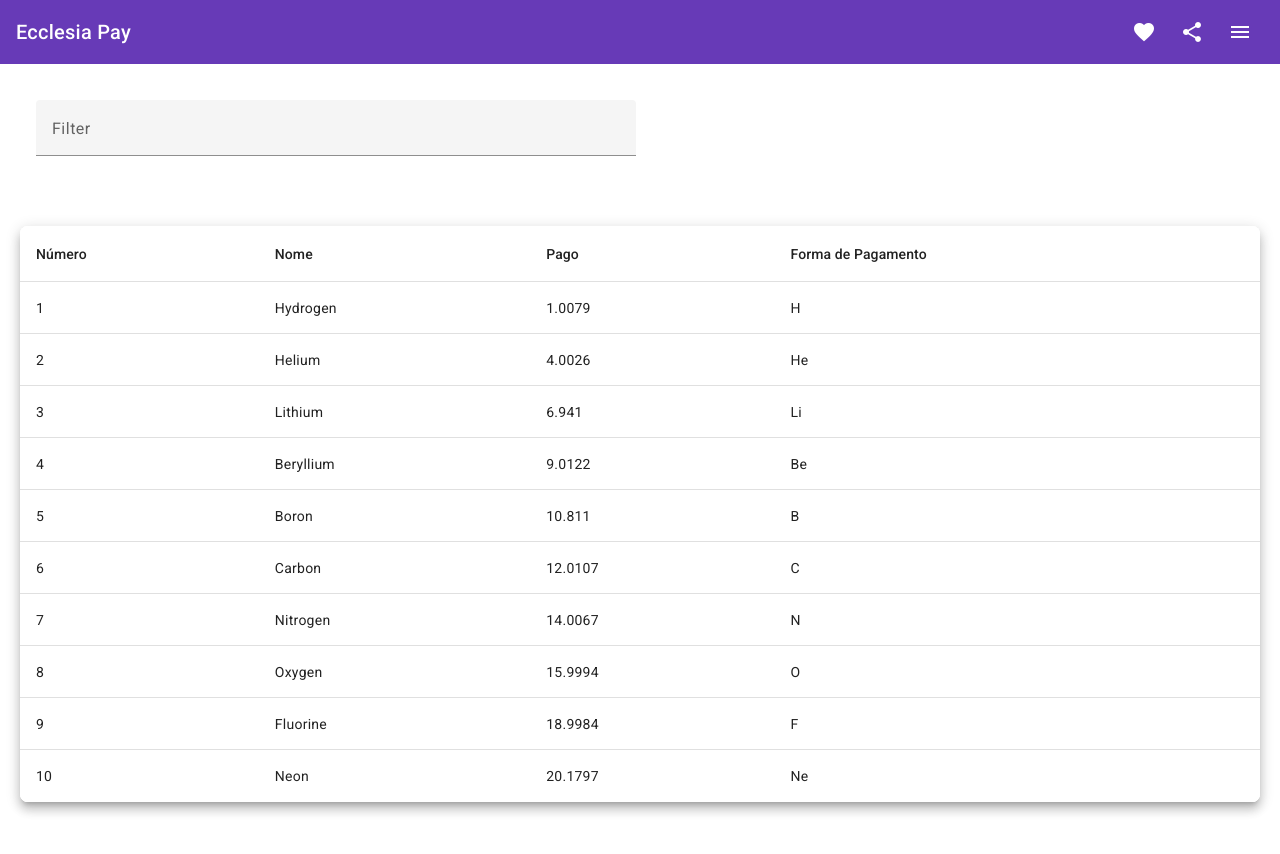
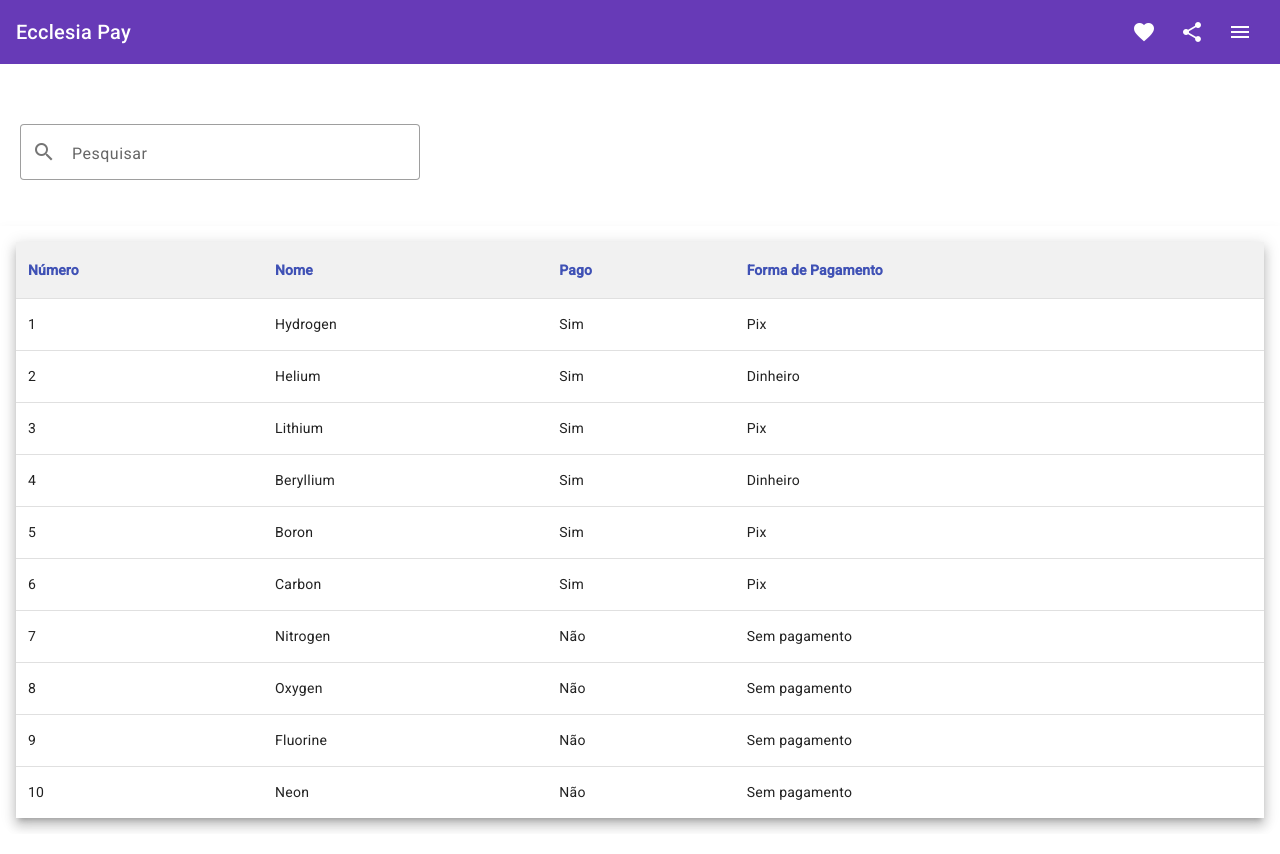
Before and after one commit to souzannatha/EcclesiaPay, an Angular app: page /dashboard in a window 1280 px wide. Built offline with nearby package versions, Linux system fonts and the light colour scheme.

Commit message:
fix: added changes in table

```diff
--- a/src/app/modules/dashboard/dashboard.component.html
+++ b/src/app/modules/dashboard/dashboard.component.html
@@ -1,35 +1,36 @@
 <app-toolbar></app-toolbar>
-
 <div class="content-wrapper">
-  <mat-form-field>
-    <mat-label>Filter</mat-label>
+  <mat-form-field appearance="outline" class="search-field">
+    <mat-label>Pesquisar</mat-label>
     <input
       matInput
       (keyup)="applyFilter($event)"
-      placeholder="Ex. ium"
+      placeholder="Ex. Nathã Souza Lopes"
       #input
     />
+    <mat-icon matPrefix>search</mat-icon>
   </mat-form-field>
 
-  <table mat-table [dataSource]="dataSource" class="mat-elevation-z8">
+  <div class="table-wrapper">
+    <table mat-table [dataSource]="dataSource" class="mat-elevation-z8 custom-table">
       <ng-container matColumnDef="position">
-      <th mat-header-cell *matHeaderCellDef>Número</th>
-      <td mat-cell *matCellDef="let element">{{ element.position }}</td>
+        <th mat-header-cell *matHeaderCellDef> Número </th>
+        <td mat-cell *matCellDef="let element"> {{ element.position }} </td>
       </ng-container>
 
       <ng-container matColumnDef="name">
-      <th mat-header-cell *matHeaderCellDef>Nome</th>
-      <td mat-cell *matCellDef="let element">{{ element.name }}</td>
+        <th mat-header-cell *matHeaderCellDef> Nome </th>
+        <td mat-cell *matCellDef="let element"> {{ element.name }} </td>
       </ng-container>
 
-    <ng-container matColumnDef="weight">
-      <th mat-header-cell *matHeaderCellDef>Pago</th>
-      <td mat-cell *matCellDef="let element">{{ element.weight }}</td>
+      <ng-container matColumnDef="paid">
+        <th mat-header-cell *matHeaderCellDef> Pago </th>
+        <td mat-cell *matCellDef="let element"> {{ element.paid }} </td>
       </ng-container>
 
-    <ng-container matColumnDef="symbol">
-      <th mat-header-cell *matHeaderCellDef>Forma de Pagamento</th>
-      <td mat-cell *matCellDef="let element">{{ element.symbol }}</td>
+      <ng-container matColumnDef="paymentMethod">
+        <th mat-header-cell *matHeaderCellDef> Forma de Pagamento </th>
+        <td mat-cell *matCellDef="let element"> {{ element.paymentMethod }} </td>
       </ng-container>
 
       <tr mat-header-row *matHeaderRowDef="displayedColumns"></tr>
@@ -37,8 +38,9 @@
 
       <tr class="mat-row" *matNoDataRow>
         <td class="mat-cell" colspan="4">
-        No data matching the filter "{{ input.value }}"
+          Nenhum dado corresponde ao filtro "{{ input.value }}"
         </td>
       </tr>
     </table>
   </div>
+</div>
--- a/src/app/modules/dashboard/dashboard.component.scss
+++ b/src/app/modules/dashboard/dashboard.component.scss
@@ -1,19 +1,53 @@
-table {
-  width: 100%;
-  margin: 32px auto;
-  max-width: 1000px;
-  border-radius: 8px;
-  overflow: hidden;
-  background: white;
+.table-wrapper {
+  margin-top: 24px;
+  overflow-x: auto;
+  background-color: #ffffff;
+  padding: 16px;
+  box-shadow: 0 4px 12px rgba(0, 0, 0, 0.05);
 }
 
-mat-form-field {
-  margin: 16px;
-  width: 600px;
+.custom-table {
+  width: 100%;
+  border-collapse: collapse;
+
+  th {
+    background-color: #f1f1f1;
+    font-weight: 600;
+    color: #3f51b5;
+    padding: 12px;
+    text-align: left;
+    font-size: 14px;
+  }
+
+  td {
+    padding: 12px;
+    font-size: 14px;
+    border-top: 1px solid #e0e0e0;
+  }
+
+  tr.mat-row:hover {
+    background-color: #f9f9f9;
+  }
+
+  tr.mat-header-row {
+    border-bottom: 2px solid #e0e0e0;
+  }
+
+  tr.mat-row:last-child td {
+    border-bottom: none;
+  }
+
 }
 
-.content-wrapper {
-  padding: 20px;
-  max-width: 1600px;
-  margin: 0 auto;
+
+.search-field {
+  width: 100%;
+  max-width: 400px;
+  margin-top: 60px;
+  margin-left: 20px;
+
+  mat-icon {
+    color: rgba(0, 0, 0, 0.54);
+
+  }
 }
--- a/src/app/modules/dashboard/dashboard.component.ts
+++ b/src/app/modules/dashboard/dashboard.component.ts
@@ -1,24 +1,25 @@
 import { Component } from '@angular/core';
 import { MatTableDataSource } from '@angular/material/table';
 
+type payment = 'Pix' | 'Dinheiro' | 'Sem pagamento';
 interface PeriodicElement {
   name: string;
   position: number;
-  weight: number;
-  symbol: string;
+  paid: string;
+  paymentMethod: payment;
 }
 
 const ELEMENT_DATA: PeriodicElement[] = [
-  { position: 1, name: 'Hydrogen', weight: 1.0079, symbol: 'H' },
-  { position: 2, name: 'Helium', weight: 4.0026, symbol: 'He' },
-  { position: 3, name: 'Lithium', weight: 6.941, symbol: 'Li' },
-  { position: 4, name: 'Beryllium', weight: 9.0122, symbol: 'Be' },
-  { position: 5, name: 'Boron', weight: 10.811, symbol: 'B' },
-  { position: 6, name: 'Carbon', weight: 12.0107, symbol: 'C' },
-  { position: 7, name: 'Nitrogen', weight: 14.0067, symbol: 'N' },
-  { position: 8, name: 'Oxygen', weight: 15.9994, symbol: 'O' },
-  { position: 9, name: 'Fluorine', weight: 18.9984, symbol: 'F' },
-  { position: 10, name: 'Neon', weight: 20.1797, symbol: 'Ne' },
+  { position: 1, name: 'Hydrogen', paid: 'Sim', paymentMethod: 'Pix' },
+  { position: 2, name: 'Helium', paid: 'Sim', paymentMethod: 'Dinheiro' },
+  { position: 3, name: 'Lithium', paid: 'Sim', paymentMethod: 'Pix' },
+  { position: 4, name: 'Beryllium', paid: 'Sim', paymentMethod: 'Dinheiro' },
+  { position: 5, name: 'Boron', paid: 'Sim', paymentMethod: 'Pix' },
+  { position: 6, name: 'Carbon', paid: 'Sim', paymentMethod: 'Pix' },
+  {position: 7,name: 'Nitrogen',paid: 'Não',paymentMethod: 'Sem pagamento',},
+  { position: 8, name: 'Oxygen', paid: 'Não', paymentMethod: 'Sem pagamento' },
+  {position: 9,name: 'Fluorine',paid: 'Não',paymentMethod: 'Sem pagamento' },
+  { position: 10, name: 'Neon', paid: 'Não', paymentMethod: 'Sem pagamento' },
 ];
 @Component({
   selector: 'app-dashboard',
@@ -26,7 +27,7 @@ const ELEMENT_DATA: PeriodicElement[] = [
   styleUrls: ['./dashboard.component.scss'],
 })
 export class DashboardComponent {
-  displayedColumns: string[] = ['position', 'name', 'weight', 'symbol'];
+  displayedColumns: string[] = ['position', 'name', 'paid', 'paymentMethod'];
   dataSource = new MatTableDataSource(ELEMENT_DATA);
 
   applyFilter(event: Event) {
```
Lines whose indentation alone changed are shown as unchanged.
